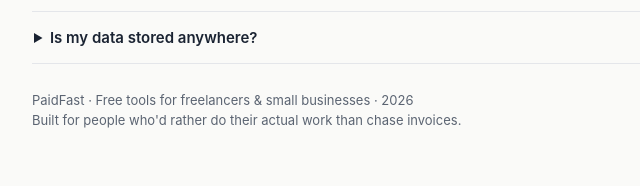
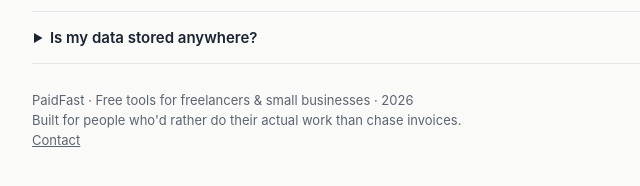
Before and after one commit to WNordbergg/paidfast, a plain HTML site: page index.html in a window 1280 px wide. Shown: the part 1274-1460 px from the top of the page, 248-888 px from the left. Drawn offline with Linux system fonts and the light colour scheme; no server answers.

Commit message:
Add contact email to footer

```diff
--- a/index.html
+++ b/index.html
@@ -132,7 +132,8 @@
 
 <footer>
   PaidFast · Free tools for freelancers &amp; small businesses · <span id="footYear"></span><br>
-  <span id="footTag">Built for people who'd rather do their actual work than chase invoices.</span>
+  <span id="footTag">Built for people who'd rather do their actual work than chase invoices.</span><br>
+  <a href="mailto:autonomous-business-operations@agentmail.to" id="footMail">Contact</a>
 </footer>
 </div>
 
```
